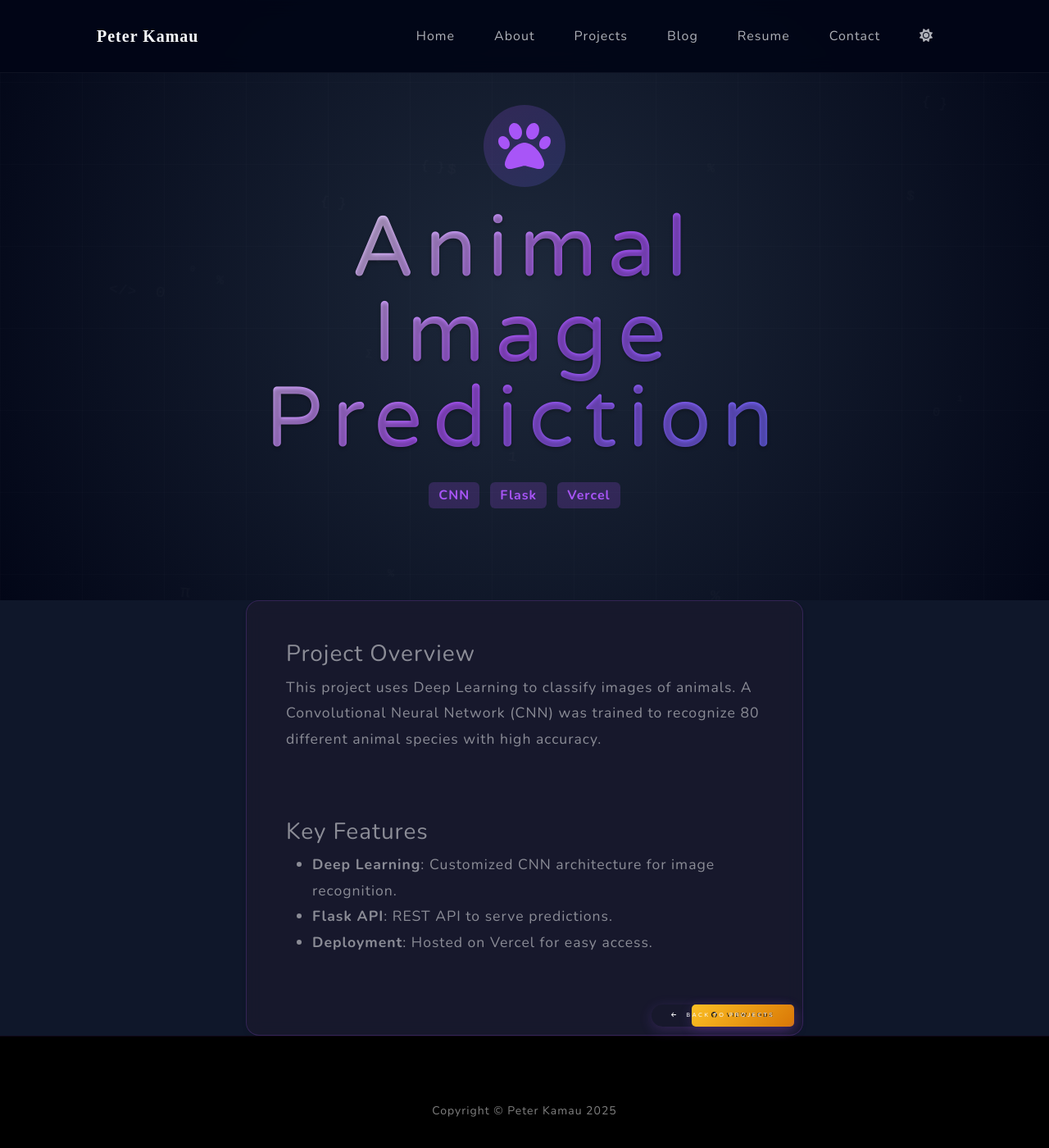
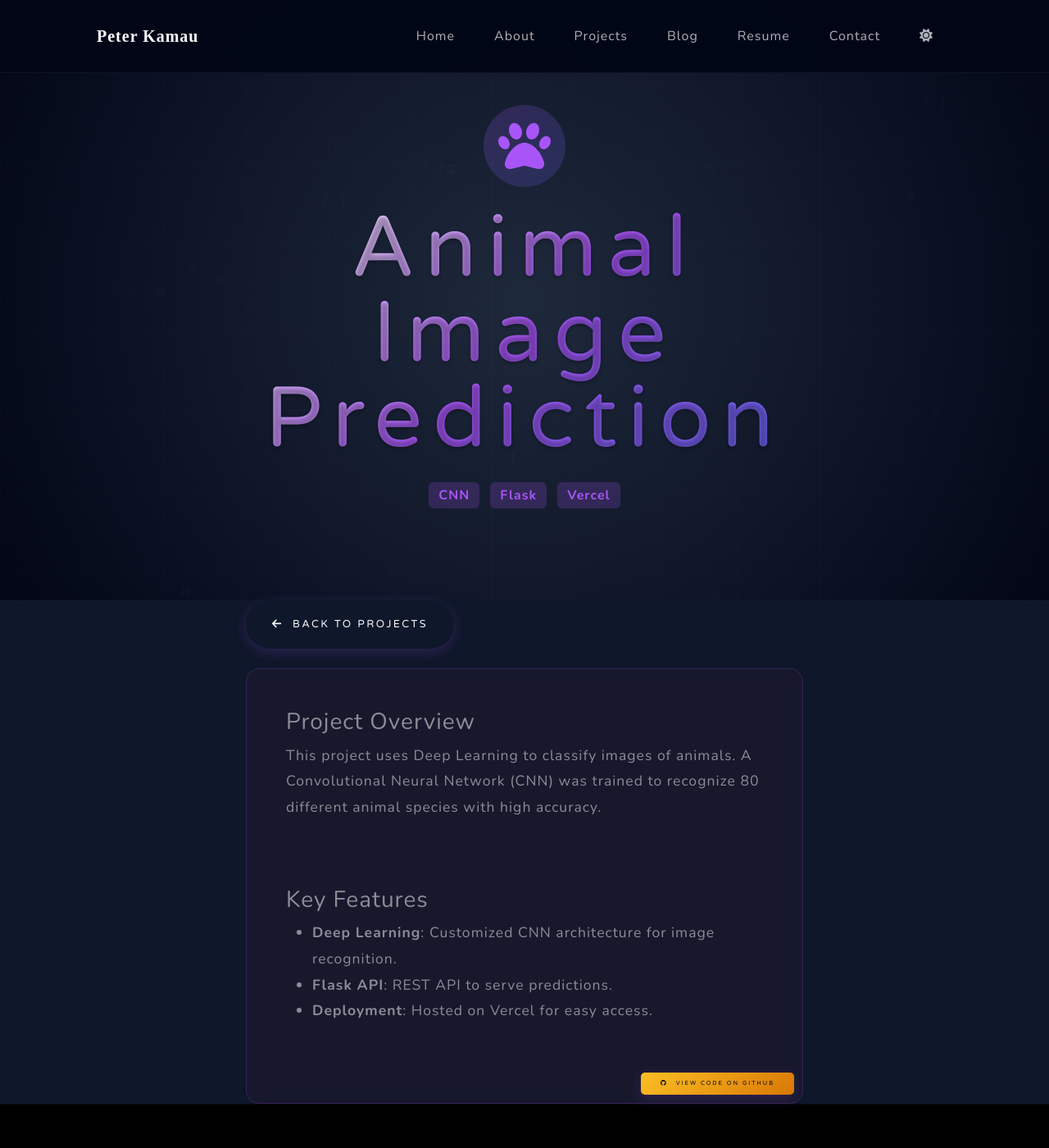
Before and after one commit to pexpeter/pexpeter.github.io, a Jekyll site: the page built from _projects/animal-image-prediction.md, in a window 1280 px wide and 1400 px high. Shown: the whole window at 82% size. Built offline with Jekyll 4.4.1, drawn with Linux system fonts in a browser that asks for light colours; nearby versions of some CDN libraries.

Commit message:
change in project buttons

```diff
--- a/_layouts/project.html
+++ b/_layouts/project.html
@@ -28,6 +28,11 @@ layout: default
     <div class="container px-4 px-lg-5">
         <div class="row gx-4 gx-lg-5 justify-content-center">
             <div class="col-lg-8">
+                <div class="mb-4 text-start">
+                    <a href="/projects" class="btn btn-outline-light btn-sm" style="border-radius: 50px;">
+                        <i class="fas fa-arrow-left me-2"></i> Back to Projects
+                    </a>
+                </div>
                 <div class="card"
                     style="background: rgba(26, 26, 46, 0.8); backdrop-filter: blur(10px); border: 1px solid rgba(168, 85, 247, 0.2); border-radius: 1rem;">
                     <div class="card-body p-5">
@@ -36,10 +41,10 @@ layout: default
                         </div>
 
                         <div
-                            class="d-flex flex-column flex-md-row flex-wrap justify-content-center align-items-center gap-4 mt-5">
+                            class="d-flex flex-column flex-md-row justify-content-center align-items-center gap-3 mt-5">
                             {% if page.github_url %}
                             <a href="{{ page.github_url }}" target="_blank" class="btn btn-primary cyber-btn px-4 py-2">
-                                <i class="fab fa-github me-2"></i> View Code
+                                <i class="fab fa-github me-2"></i> View Code on GitHub
                             </a>
                             {% endif %}
                             {% if page.demo_url %}
@@ -47,9 +52,6 @@ layout: default
                                 <i class="fas fa-external-link-alt me-2"></i> Live Demo
                             </a>
                             {% endif %}
-                            <a href="/projects" class="btn btn-outline-light px-4 py-2" style="border-radius: 50px;">
-                                <i class="fas fa-arrow-left me-2"></i> Back to Projects
-                            </a>
                         </div>
                     </div>
                 </div>
```
